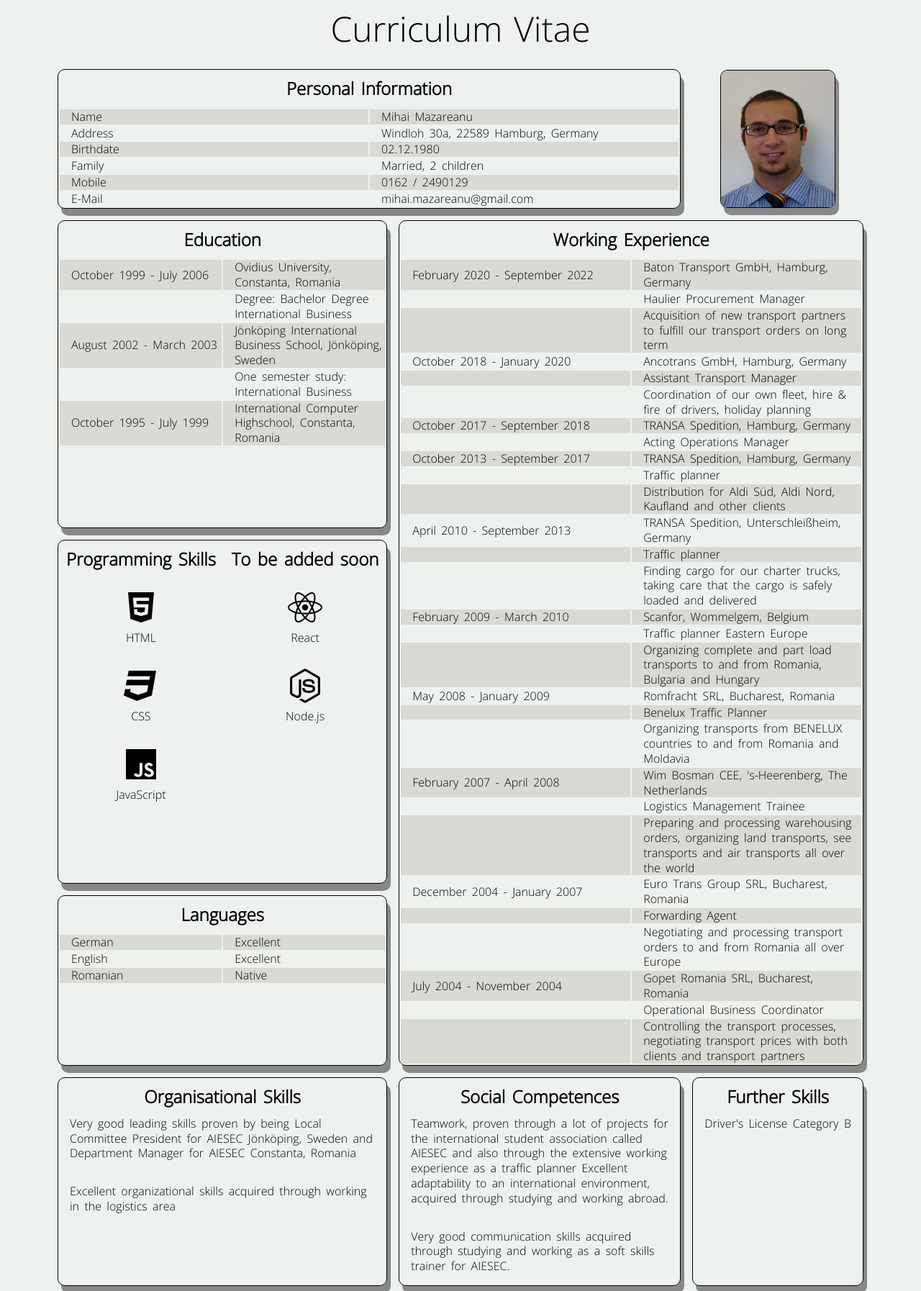
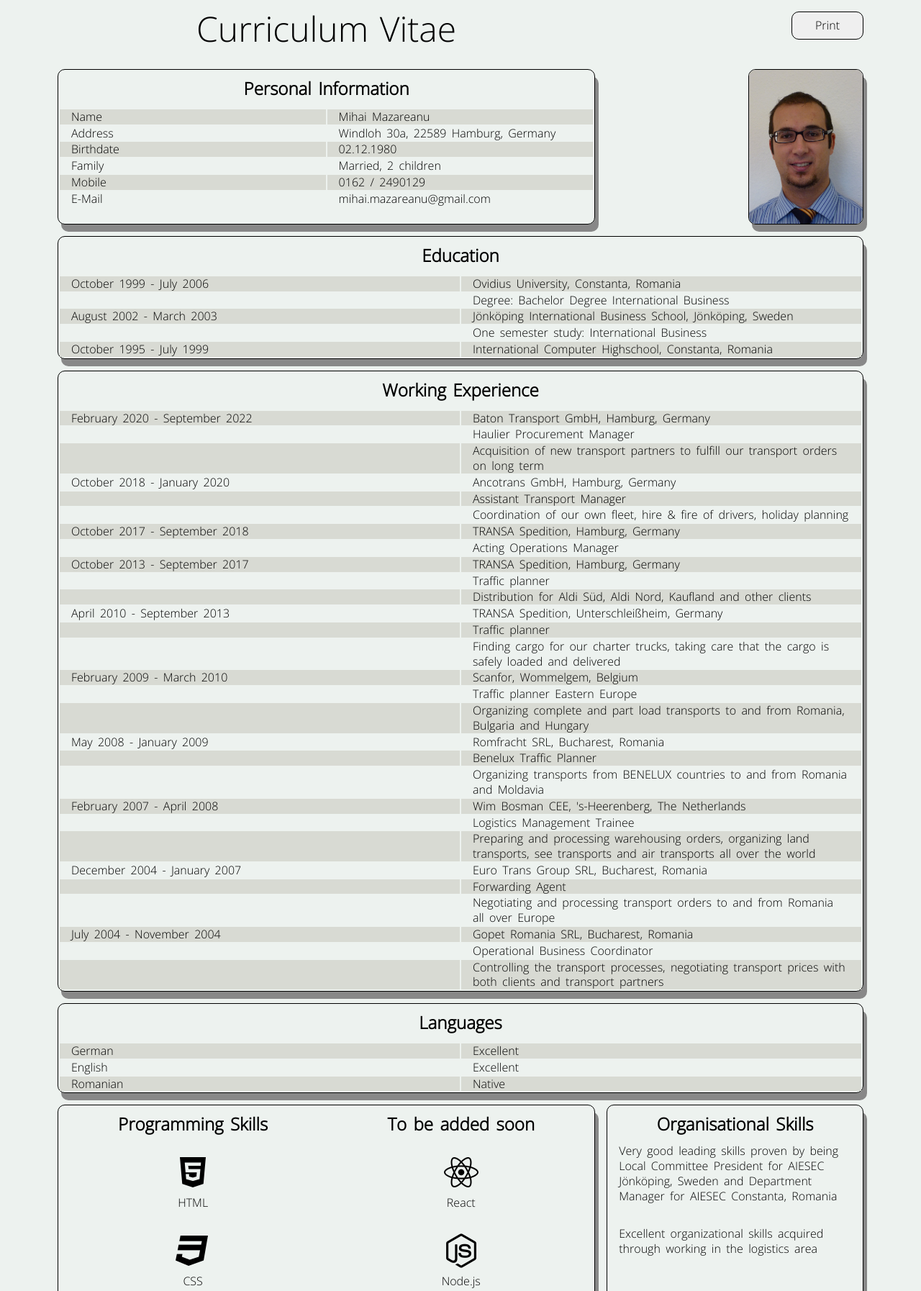
Before and after one commit to mihaimazareanu/my-website, a plain HTML site: page cv.html in a window 1280 px wide. Shown: the top 1794 px of the page at 72% size. Drawn offline with Linux system fonts and the light colour scheme.

Commit message:
added print button on the cv website

```diff
--- a/assets/css-components/cv-styling/big-grid-container.css
+++ b/assets/css-components/cv-styling/big-grid-container.css
@@ -1,15 +1,15 @@
 .big-grid-container {
-  max-width: 100%;
+  /* max-width: 100%; */
   padding: 0 5rem 5rem;
   margin: auto;
   /* background-color: bisque; */
   display: grid;
   gap: 1rem;
   grid-template-areas:
-    "cv cv cv"
-    "pi pi ph"
-    "ed we we"
+    "cv cv pr"
+    "pi ed ph"
+    "lang we we "
     "prog we we"
-    "lang we we"
-    "orga soc fs";
+    "orga we we"
+    "soc soc fs";
 }
--- a/assets/css-components/cv-styling/cv-global.css
+++ b/assets/css-components/cv-styling/cv-global.css
@@ -36,7 +36,7 @@ h2 {
 }
 
 td {
-  padding-left: 1rem;
+  padding: 0 1rem;
 }
 
 tr:nth-child(odd) {
--- /dev/null
+++ b/assets/css-components/cv-styling/cv-print.css
@@ -0,0 +1,285 @@
+/* Start CSS Reset*/
+*,
+*::before,
+*::after {
+  box-sizing: border-box;
+}
+
+* {
+  margin: 0;
+  padding: 0;
+}
+*/
+
+/* html,
+body {
+  height: 100%;
+} */
+
+body {
+  line-height: 1.5;
+  -webkit-font-smoothing: antialiased;
+}
+
+img,
+picture,
+video,
+canvas,
+svg {
+  display: block;
+  max-width: 100%;
+}
+
+input,
+button,
+textarea,
+select {
+  font: inherit;
+}
+
+p,
+h1,
+h2,
+h3,
+h4,
+h5,
+h6 {
+  overflow-wrap: break-word;
+}
+
+#root,
+#__next {
+  isolation: isolate;
+}
+/* End CSS Reset */
+
+@font-face {
+  font-family: "MontserratAlternates";
+  src: url("/assets/Fonts/Montserrat/MontserratAlternates-Light.ttf");
+}
+
+@font-face {
+  font-family: "Open-sans";
+  src: url("/assets/Fonts/Open-sans/OpenSans-Light.ttf");
+}
+
+body {
+  /* font-size: 1rem; */
+  /* line-height: 1.3rem; */
+  word-spacing: 0.2rem;
+  /* background-color: #f9f5ff; */
+  /* background-color: #e8e5da; */
+  background-color: #fff;
+  color: #000;
+  font-family: Open-sans;
+}
+
+h1 {
+  /* background-color: blueviolet; */
+  display: flex;
+  justify-content: center;
+  align-items: center;
+  font-size: 2rem;
+  font-weight: normal;
+  height: 5rem;
+}
+
+h2 {
+  font-weight: bolder;
+  font-size: 1.5rem;
+  text-align: center;
+  padding-top: 1rem;
+}
+
+td {
+  padding-left: 1rem;
+}
+
+tr:nth-child(odd) {
+  /* background-color: #d2e0bf; */
+  /* background-color: #f1f2eb; */
+  background-color: #d8dad3;
+  /* background-color: #d1ccdc; */
+  /* background-color: #e8e5da; */
+}
+
+.big-grid-container {
+  /* max-width: 100%; */
+  padding: 0;
+  margin: auto;
+  /* background-color: bisque; */
+  display: grid;
+  gap: 1rem;
+  grid-template-areas:
+    "cv cv pr"
+    "pi pi ph"
+    "ed ed ed"
+    "we we we"
+    "lang lang lang"
+    "prog prog orga"
+    "soc soc fs";
+}
+
+.profile-photo {
+  /* background-color: chartreuse; */
+  grid-area: ph;
+  display: flex;
+  justify-content: flex-end;
+  align-items: flex-start;
+}
+
+img {
+  width: 10rem;
+  height: 13.5rem;
+}
+
+.cv-title {
+  grid-area: cv;
+  display: flex;
+  justify-content: flex-end;
+}
+
+.personal-info {
+  /* background-color: aqua; */
+  grid-area: pi;
+}
+
+.education {
+  /* background-color: brown; */
+  grid-area: ed;
+}
+
+.working-experience {
+  /* background-color: chocolate; */
+  grid-area: we;
+}
+
+.languages {
+  /* background-color: darkcyan; */
+  grid-area: lang;
+}
+
+.orga-skills {
+  /* background-color: cornflowerblue; */
+  grid-area: orga;
+}
+
+.social-comp {
+  /* background-color: yellowgreen; */
+  grid-area: soc;
+}
+
+.rest {
+  /* background-color: springgreen; */
+  grid-area: fs;
+}
+
+.prog-skills {
+  /* background-color: hotpink; */
+  grid-area: prog;
+  display: flex;
+  justify-content: space-around;
+}
+
+.current-skills {
+  display: flex;
+  align-items: center;
+  justify-content: flex-start;
+  flex-direction: column;
+  gap: 3rem;
+  margin-bottom: 1rem;
+}
+
+.fa-html5,
+.fa-css3,
+.fa-js {
+  transform: scale(3);
+}
+
+.html-div,
+.css-div,
+.js-div {
+  display: flex;
+  align-items: center;
+  justify-content: center;
+  flex-direction: column;
+  gap: 1.5rem;
+}
+
+.future-skills {
+  display: flex;
+  align-items: center;
+  justify-content: flex-start;
+  flex-direction: column;
+  gap: 3rem;
+}
+
+.fa-react,
+.fa-node-js {
+  transform: scale(3);
+}
+
+.react-div,
+.node-div {
+  display: flex;
+  align-items: center;
+  justify-content: center;
+  flex-direction: column;
+  gap: 1.5rem;
+}
+
+.personal-info table,
+.education table,
+.working-experience table,
+.languages table {
+  width: 100%;
+  padding-top: 1rem;
+}
+
+.personal-info td:first-of-type,
+.education td:first-of-type,
+.working-experience td:first-of-type,
+.languages td:first-of-type {
+  width: 50%;
+}
+
+.orga-skills p,
+.social-comp p,
+.rest p {
+  padding: 1rem;
+}
+
+img,
+.personal-info,
+.education,
+.working-experience,
+.languages,
+.prog-skills,
+.orga-skills,
+.social-comp,
+.rest {
+  border: 1px solid black;
+  border-radius: 10px;
+  /* box-shadow: 5px 10px #888; */
+}
+
+.print {
+  grid-area: pr;
+  display: flex;
+  justify-content: center;
+  align-items: center;
+}
+
+[type="button"] {
+  padding: 0.5rem 2rem;
+  border-radius: 10px;
+  border: 1px solid #000;
+}
+
+body {
+  visibility: hidden;
+}
+
+.printable {
+  visibility: visible;
+}
--- a/assets/css-components/cv-styling/grid-elements.css
+++ b/assets/css-components/cv-styling/grid-elements.css
@@ -36,3 +36,22 @@
   /* background-color: springgreen; */
   grid-area: fs;
 }
+
+.print {
+  grid-area: pr;
+  display: flex;
+  justify-content: center;
+  align-items: center;
+  margin-top: 1rem;
+}
+
+[type="button"] {
+  padding: 0.5rem 2rem;
+  border-radius: 10px;
+  border: 1px solid #000;
+}
+
+/* .working-experience__print1,
+.working-experience__print2 {
+  visibility: hidden;
+} */
--- a/assets/css-components/cv-styling/profile-photo.css
+++ b/assets/css-components/cv-styling/profile-photo.css
@@ -2,12 +2,12 @@
   /* background-color: chartreuse; */
   grid-area: ph;
   display: flex;
-  justify-content: center;
-  align-items: center;
+  justify-content: flex-end;
+  align-items: flex-start;
 }
 
 img {
   border-radius: 20%;
-  width: 10rem;
-  height: 12rem;
+  width: 17rem;
+  height: 23rem;
 }
--- a/assets/css-components/index-styling/footer.css
+++ b/assets/css-components/index-styling/footer.css
@@ -9,6 +9,7 @@ footer {
   margin: auto;
   text-align: center;
   color: var(--yellow);
+  padding: 0.5rem 0;
 }
 
 footer ul li {
--- a/assets/css-components/index-styling/header.css
+++ b/assets/css-components/index-styling/header.css
@@ -13,7 +13,6 @@ header {
 
 .german-flag {
   position: absolute;
-  /* transform: scale(0.1); */
   right: 5%;
   top: 10%;
 }
--- a/assets/css-components/index-styling/media-queries.css
+++ /dev/null
@@ -1,5 +0,0 @@
-/@media screen and (min-width: 500px) {
-  .links {
-    width: 95%;
-  }
-}
--- a/assets/css-components/index-styling/navbar.css
+++ b/assets/css-components/index-styling/navbar.css
@@ -33,4 +33,5 @@
   transform: scale(1.1);
   font-weight: 900;
   background: orange;
+  border-radius: 3px;
 }
--- a/cv.css
+++ b/cv.css
@@ -12,11 +12,11 @@
 
 @import "/assets/css-components/cv-styling/styling-mixed-classes.css";
 
-@media screen and (max-width: 1180px) {
+@media screen and (max-width: 1360px) {
   .big-grid-container {
     /* background-color: bisque; */
     grid-template-areas:
-      "cv cv cv"
+      "cv cv pr"
       "pi pi ph"
       "ed ed ed"
       "we we we"
@@ -28,6 +28,11 @@
   .current-skills {
     margin-bottom: 1rem;
   }
+
+  img {
+    width: 10rem;
+    height: 13.5rem;
+  }
 }
 
 @media screen and (max-width: 760px) {
@@ -35,7 +40,7 @@
     /* background-color: aqua; */
     padding: 0 1rem 1rem;
     grid-template-areas:
-      "cv cv ph"
+      "cv ph pr"
       "pi pi pi"
       "ed ed ed"
       "we we we"
@@ -59,6 +64,7 @@
     /* border: 1px solid black; */
     display: flex;
     justify-content: flex-end;
+    align-items: flex-start;
     margin-top: 1rem;
     /* width: calc(100%-5rem); */
   }
@@ -68,3 +74,9 @@
     height: 7rem;
   }
 }
+
+.print {
+  /* background-color: blue; */
+  justify-content: flex-end;
+  align-items: flex-start;
+}
--- a/cv.html
+++ b/cv.html
@@ -4,7 +4,13 @@
     <meta charset="UTF-8" />
     <meta http-equiv="X-UA-Compatible" content="IE=edge" />
     <meta name="viewport" content="width=device-width, initial-scale=1.0" />
-    <link rel="stylesheet" href="cv.css" />
+    <link rel="stylesheet" href="cv.css" type="text/css" media="screen" />
+    <link
+      rel="stylesheet"
+      href="/assets/css-components/cv-styling/cv-print.css"
+      type="text/css"
+      media="print"
+    />
     <script
       src="https://kit.fontawesome.com/6d931fc6c5.js"
       crossorigin="anonymous"
@@ -14,11 +20,11 @@
   <body>
     <main>
       <div class="big-grid-container">
-        <h1 class="cv-title">Curriculum Vitae</h1>
-        <figure class="profile-photo">
+        <h1 class="cv-title printable">Curriculum Vitae</h1>
+        <figure class="profile-photo printable">
           <img src="/assets/Mihai Mazareanu.jpg" alt="my professional photo" />
         </figure>
-        <section class="personal-info">
+        <section class="personal-info printable">
           <h2>Personal Information</h2>
           <table>
             <tr>
@@ -47,7 +53,7 @@
             </tr>
           </table>
         </section>
-        <section class="education">
+        <section class="education printable">
           <h2>Education</h2>
           <table>
             <tr>
@@ -74,7 +80,8 @@
             </tr>
           </table>
         </section>
-        <section class="working-experience">
+        <section class="working-experience printable">
+          <!-- <div class="working-experience__print1"> -->
           <h2>Working Experience</h2>
           <table>
             <tr>
@@ -115,6 +122,8 @@
               <td></td>
               <td>Acting Operations Manager</td>
             </tr>
+            <!-- </div>
+          <div class="working-experience__print2"> -->
             <tr>
               <td>October 2013 - September 2017</td>
               <td>TRANSA Spedition, Hamburg, Germany</td>
@@ -219,9 +228,10 @@
                 prices with both clients and transport partners
               </td>
             </tr>
+            <!-- </div> -->
           </table>
         </section>
-        <section class="languages">
+        <section class="languages printable">
           <h2>Languages</h2>
           <table>
             <tr>
@@ -238,7 +248,7 @@
             </tr>
           </table>
         </section>
-        <section class="orga-skills">
+        <section class="orga-skills printable">
           <h2>Organisational Skills</h2>
           <p>
             Very good leading skills proven by being Local Committee President
@@ -250,7 +260,7 @@
             logistics area
           </p>
         </section>
-        <section class="prog-skills">
+        <section class="prog-skills printable">
           <div class="current-skills">
             <h2>Programming Skills</h2>
             <div class="html-div">
@@ -278,7 +288,7 @@
             </div>
           </div>
         </section>
-        <section class="social-comp">
+        <section class="social-comp printable">
           <h2>Social Competences</h2>
           <p>
             Teamwork, proven through a lot of projects for the international
@@ -292,10 +302,17 @@
             as a soft skills trainer for AIESEC.
           </p>
         </section>
-        <section class="rest">
+        <section class="rest printable">
           <h2>Further Skills</h2>
           <p>Driver's License Category B</p>
         </section>
+        <div class="print">
+          <input
+            type="button"
+            value="Print"
+            onclick="window.print(); return false"
+          />
+        </div>
       </div>
     </main>
   </body>
--- a/styles.css
+++ b/styles.css
@@ -1,13 +1,17 @@
-@import "assets/css-components/css-reset.css";
+@import "assets/css-components/cv-styling/reset.css";
 
-@import "assets/css-components/global.css";
+@import "assets/css-components/index-styling/global.css";
 
-@import "assets/css-components/header.css";
+@import "assets/css-components/index-styling/header.css";
 
-@import "assets/css-components/navbar.css";
+@import "assets/css-components/index-styling/navbar.css";
 
-@import "assets/css-components/main-sections.css";
+@import "assets/css-components/index-styling/main-sections.css";
 
-@import "assets/css-components/footer.css";
+@import "assets/css-components/index-styling/footer.css";
 
-@import "assets/css-components/media-queries.css";
+@media screen and (max-width: 600px) {
+  .navbar {
+    width: 95%;
+  }
+}
```
Also changed, not shown: index.html (+13 -43 lines).
